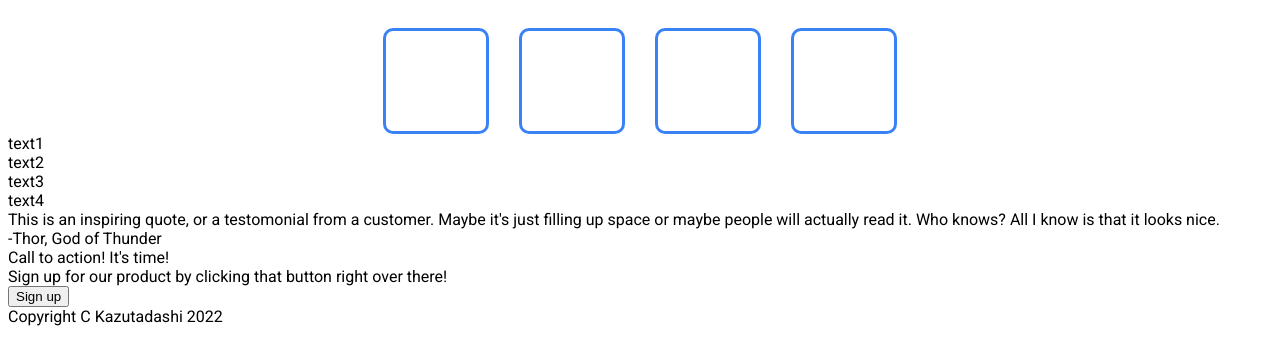
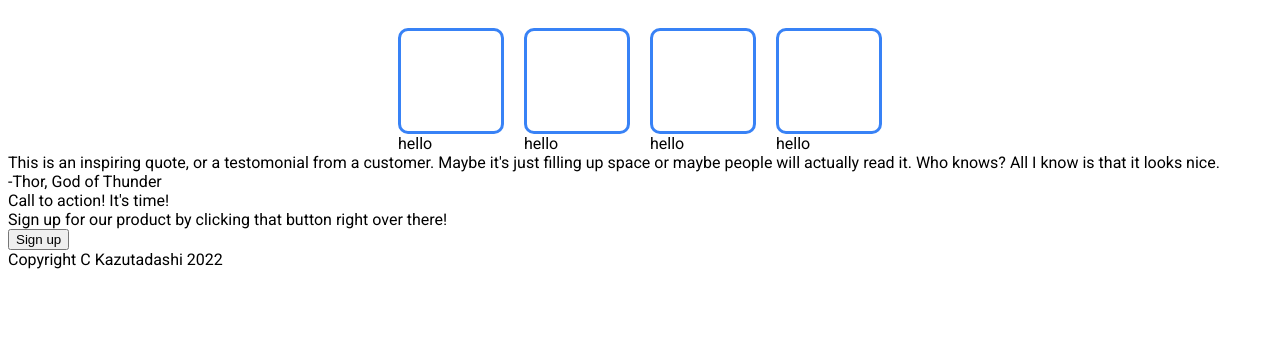
Before and after one commit to Kazutadashi/odin-full-website, a plain HTML site: page index.html in a window 1280 px wide. Shown: the part 330-694 px from the top of the page. Drawn offline with Linux system fonts and the light colour scheme.

Commit message:
Change infobox HTML and redo CSS for boxes

```diff
--- a/index.html
+++ b/index.html
@@ -35,19 +35,29 @@
 
     <div class="information">
         <div class="info-title"> Some random information.</div>
-        <div class="boxes">
-            <div class="box"></div>
-            <div class="box"></div>
-            <div class="box"></div>
-            <div class="box"></div>
+
+        <div class="info-boxes">
+            <div class="info-box">
+                <div class="box"></div>
+                <div class="info-text">hello</div>
+            </div>
+
+            <div class="info-box">
+                <div class="box"></div>
+                <div class="info-text">hello</div>
+            </div>
+
+            <div class="info-box">
+                <div class="box"></div>
+                <div class="info-text">hello</div>
+            </div>
+
+            <div class="info-box">
+                <div class="box"></div>
+                <div class="info-text">hello</div>
+            </div>
         </div>
 
-        <div class="box-text">
-            <div>text1</div>
-            <div>text2</div>
-            <div>text3</div>
-            <div>text4</div>
-        </div>
     </div>
 
     <div class="testimonial">
--- a/style.css
+++ b/style.css
@@ -79,15 +79,22 @@ a {
     padding-bottom: 30px;
 }
 
-.boxes {
+.info-boxes {
     display: flex;
     justify-content: center;
 }
 
+.info-box {
+    display: flex;
+    justify-content: center;
+    flex-direction: column;
+
+    margin: 0px 10px;
+}
+
 .box {
-    margin: 0px 15px;
-    height: 100px;
-    width: 100px;
     border: 3px solid #3882f6;
     border-radius: 10px;
+    width: 100px;
+    height: 100px;
 }
```
